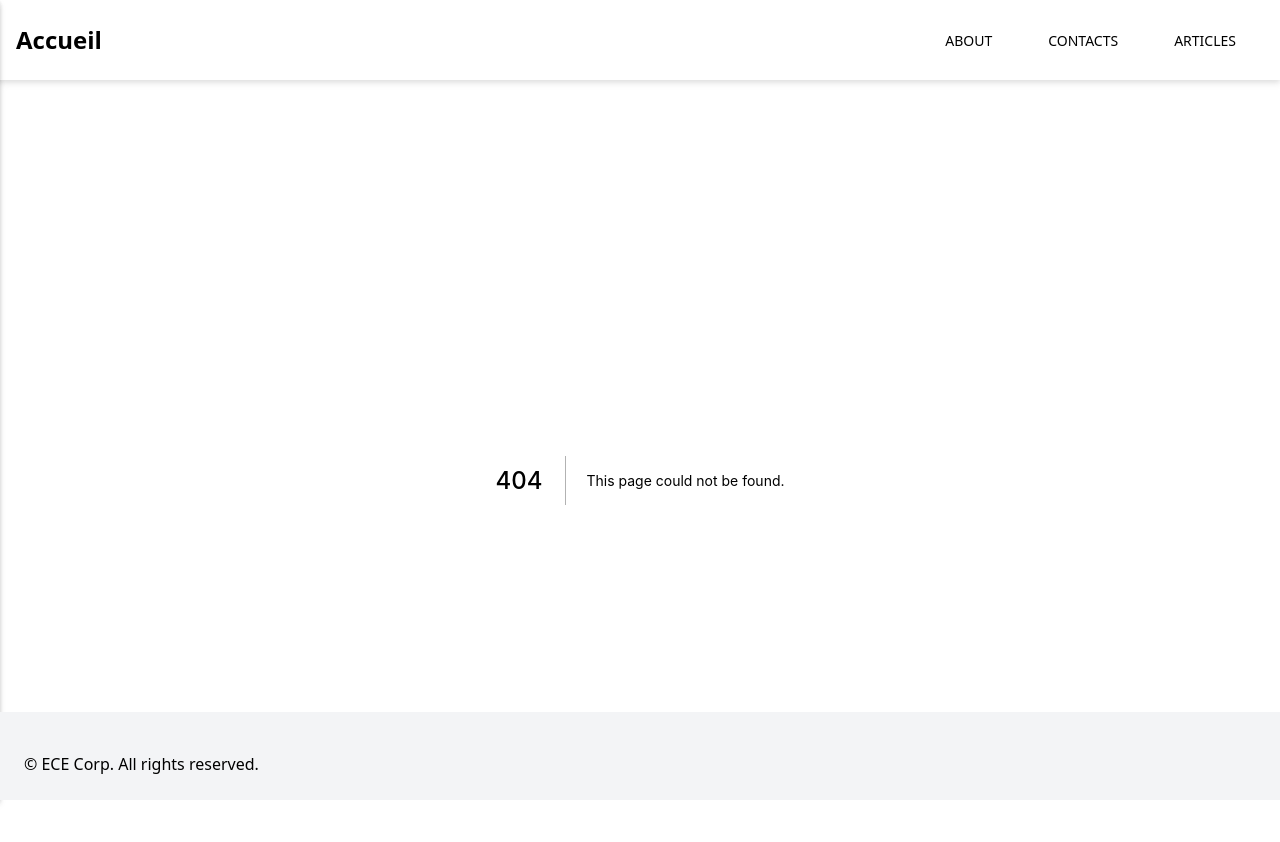
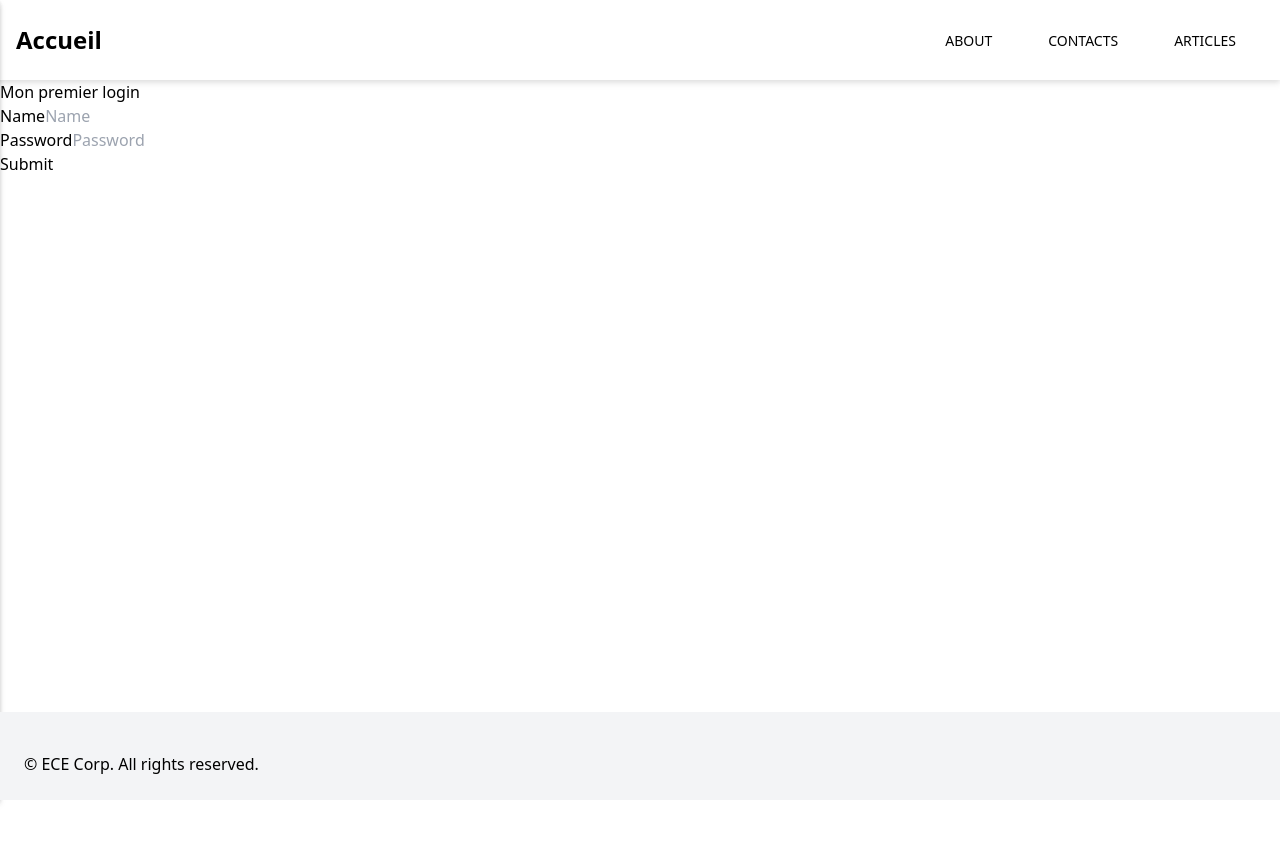
Before and after one commit to erwan1812/ece-webapp-Bonnefond-Freisz, a Next.js app in the folder app/: page /login_native/login in a window 1280 px wide. Before the commit this address had no page. Shown: the top 842 px of the page. After the commit the page ends 800 px from the top, so only its background shows below. Built offline with nearby package versions, Linux system fonts and the light colour scheme.

Commit message:
feat: lab part1,2 and 3

```diff
--- /dev/null
+++ b/app/pages/login_controlled/login1.jsx
@@ -0,0 +1,52 @@
+import { useState } from "react";
+
+export default function UserForm({addContact}) {
+
+  const [contactInfo, setContactInfo] = useState({
+    name: "",
+    password: "",
+  });
+
+  const handleChange = (event) => {
+    setContactInfo({ ...contactInfo, [event.target.name]: event.target.value });
+  };
+
+  const handleSubmit = (event) => {
+    event.preventDefault();
+    //addContact(contactInfo);
+    setContactInfo({ name: "", password: ""});
+    console.log(contactInfo)
+  };
+
+  return (
+    <div className="form-container">
+      <form onSubmit={handleSubmit}>
+        <div>
+          <h3>Contact Form</h3>
+        </div>
+        <div>
+          <input
+            type="text"
+            name="name"
+            placeholder="Name"
+            value={contactInfo.name}
+            onChange={handleChange}
+          />
+        </div>
+        <div>
+          <input
+            type="password"
+            name="password"
+            placeholder="Password"
+            value={contactInfo.email}
+            onChange={handleChange}
+
+          />
+        </div>
+        <div>
+          <button>Submit Contact</button>
+        </div>
+      </form>
+    </div>
+  );
+}
--- /dev/null
+++ b/app/pages/login_native/login.jsx
@@ -0,0 +1,59 @@
+import React, { useState } from "react";
+
+export default function App() {
+  const [query, setQuery] = useState({
+    name: "",
+    password: ""
+  });
+
+  // Update inputs value
+  const handleParam = () => (e) => {
+    const name = e.target.name;
+    const value = e.target.value;
+    setQuery((prevState) => ({
+      ...prevState,
+      [name]: value
+    }));
+  };
+  // Form Submit function
+  const formSubmit = (e) => {
+    e.preventDefault();
+    const formData = new FormData();
+    Object.entries(query).forEach(([key, value]) => {
+      formData.append(key, value);
+    });
+    console.log(formData)
+  };
+  return (
+    <div className="App">
+      <h1>Mon premier login</h1>
+      <form onSubmit={formSubmit}>
+        <div>
+          <label>Name</label>
+          <input
+            type="text"
+            name="name"
+            required
+            placeholder="Name"
+            className="form-control"
+            value={query.name}
+            onChange={handleParam()}
+          />
+        </div>
+        <div>
+          <label>Password</label>
+          <input
+            type="password"
+            name="password"
+            required
+            placeholder="Password"
+            className="form-control"
+            value={query.password}
+            onChange={handleParam()}
+          />
+        </div>
+        <button type="submit">Submit</button>
+      </form>
+    </div>
+  );
+}
--- /dev/null
+++ b/app/pages/use_state/state.jsx
@@ -0,0 +1,14 @@
+import React, { useState } from 'react';
+
+export default function Example() {
+  // Declare a new state variable, which we'll call "count"  const [count, setCount] = useState(0);
+  const [count, setCount] = useState(0);
+  return (
+    <div>
+      <p>You clicked {count} times</p>
+      <button onClick={() => setCount(count + 1)}>
+        Click me
+      </button>
+    </div>
+  );
+}
```
